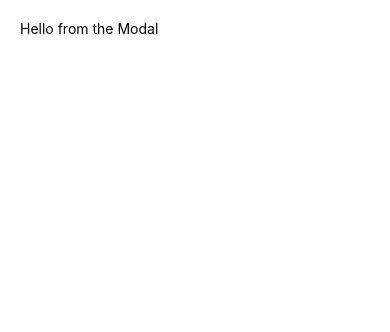
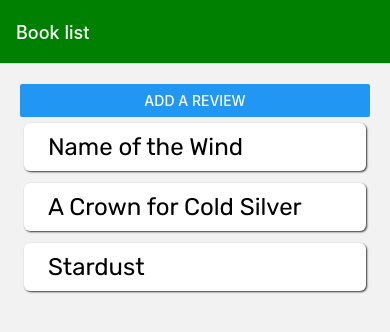
Before and after one commit to Paul2071/reviewapp, a React Native app: screen /Home in a window 390 px wide. Shown: the top 332 px of the page. Built offline with nearby package versions, Linux system fonts and the light colour scheme.

Commit message:
added modal component and state that when toggled opens and closes. Toggled via a button with onpress handler

```diff
--- a/pages/home.js
+++ b/pages/home.js
@@ -4,6 +4,8 @@ import { useState } from 'react';
 import MainCard from "../components/mainCard";
 
 export default function Home ( {navigation}) {
+
+    const [ modalOpen, setModalOpen] = useState(false)
 
     const [reviews, setReviews] = useState([
         { title: 'Name of the Wind', rating: 5, body: 'lorem ipsum', key: '1' },
@@ -13,12 +15,21 @@ export default function Home ( {navigation}) {
     return (
         <View style={globalStyles.maincontainer}>
 
-         <Modal visible={true} >
+         <Modal visible={modalOpen} >
             <View style={globalStyles.modalcontainer}>
                 <Text>Hello from the Modal</Text>
             </View>
+                <Button
+                    title="finished review"
+                    onPress={() => setModalOpen(value => !value) }
+                    />
 
          </Modal>
+
+        <Button
+        title="Add a review"
+        onPress={() => setModalOpen(value => !value) }
+        />
 
             <FlatList
                 data={reviews}
```
